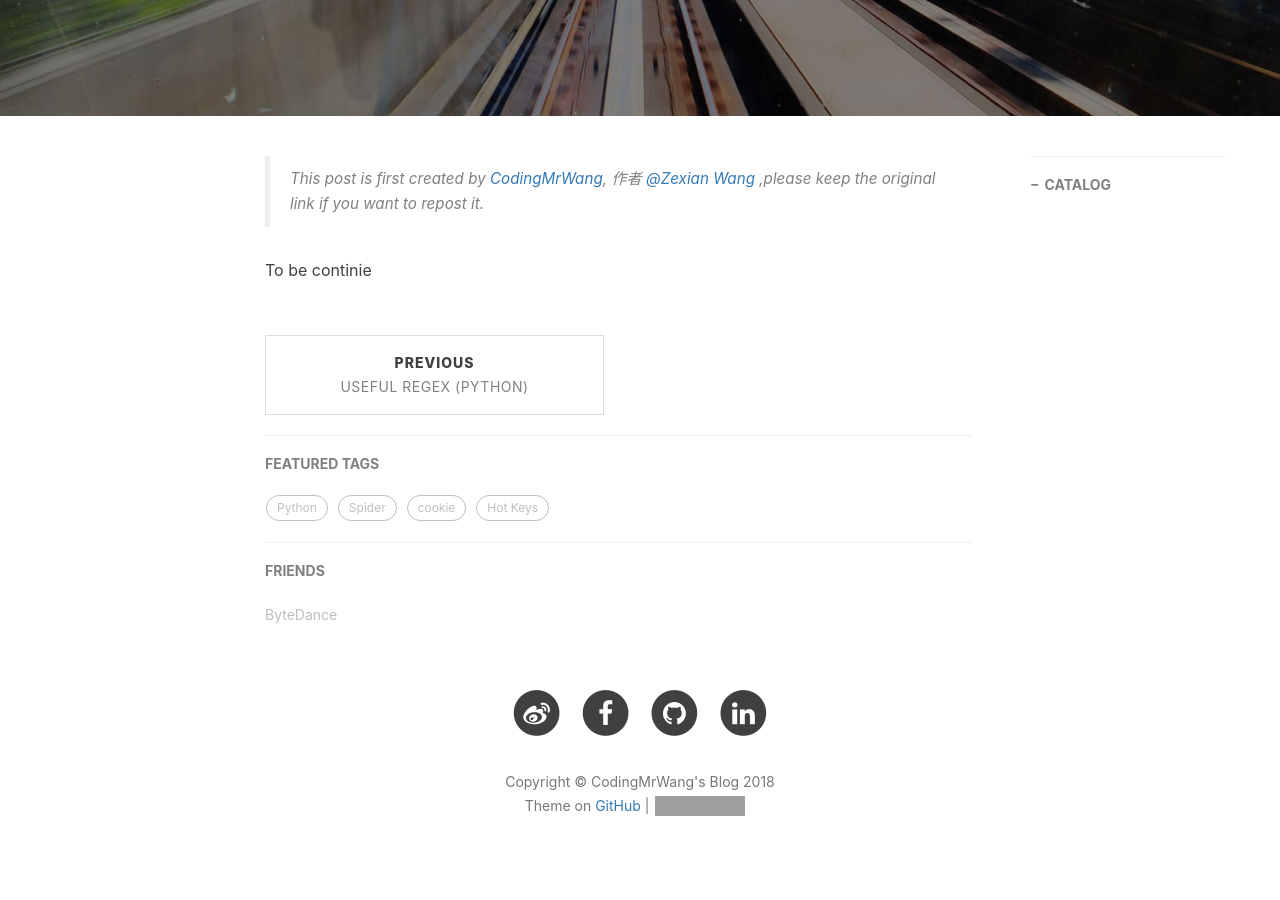
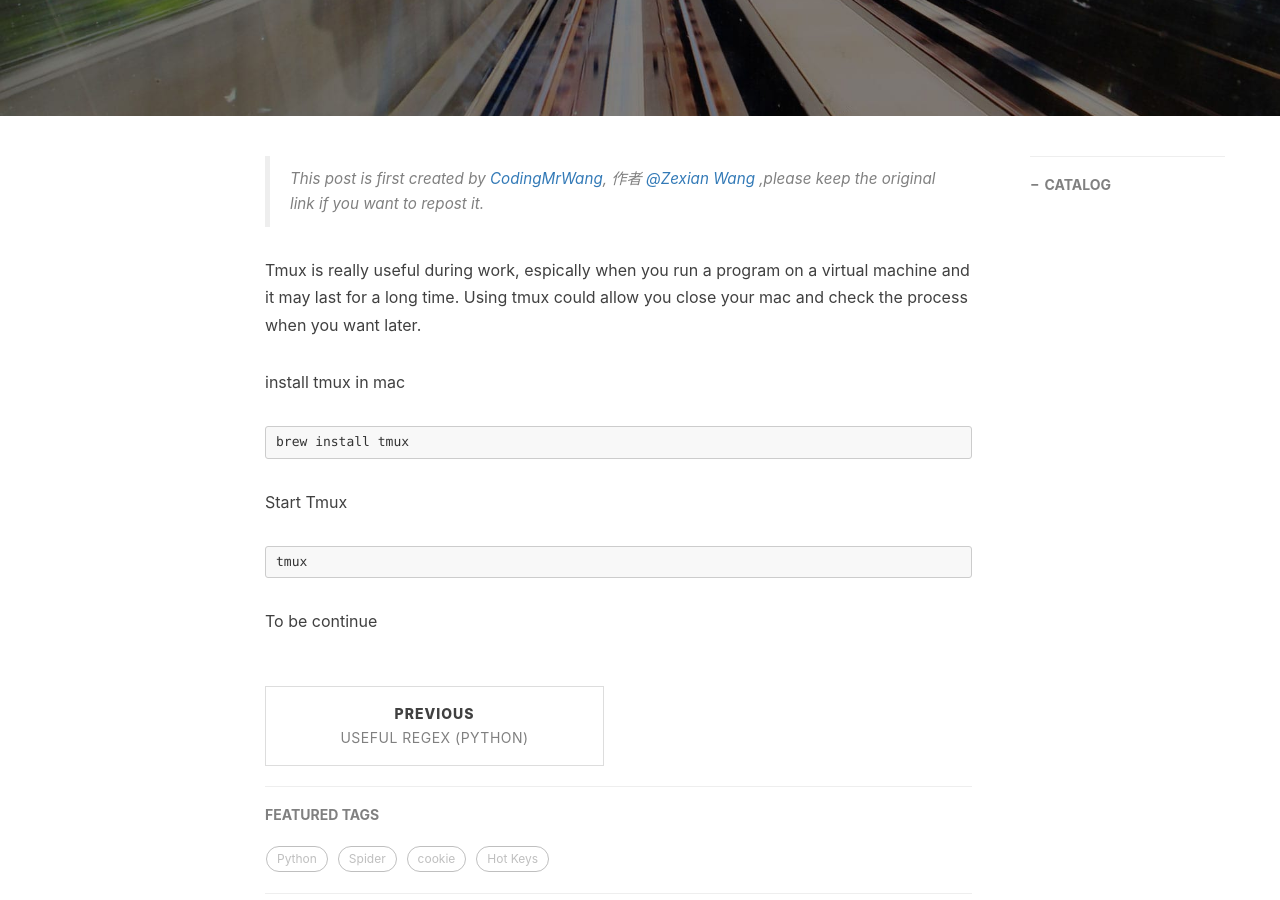
Before and after one commit to CodingMrWang/codingmrwang.github.io, a Jekyll site: the page built from _posts/2018-07-27-Tmux.md, in a window 1280 px wide and 900 px high, scrolled down 407 px. Built offline with Jekyll 4.4.1, drawn with Linux system fonts in a browser that asks for light colours; nearby versions of some CDN libraries; comment, search, counter and statistics services are not loaded; grey boxes are pictures that could not be loaded.

Commit message:
update tmux post

````diff
--- a/_posts/2018-07-27-Tmux.md
+++ b/_posts/2018-07-27-Tmux.md
@@ -14,4 +14,16 @@ tags:
 
 > This post is first created by [CodingMrWang](http://codingmrwang.github.io), 作者 [@Zexian Wang](http://github.com/codingmrwang) ,please keep the original link if you want to repost it.
 
-To be continie
+Tmux is really useful during work, espically when you run a program on a virtual machine and it may last for a long time. Using tmux could allow you close your mac and check the process when you want later.
+
+install tmux in mac
+```
+brew install tmux
+```
+Start Tmux
+```
+tmux
+```
+
+
+To be continue
````
Also changed, not shown: 1 other file.
